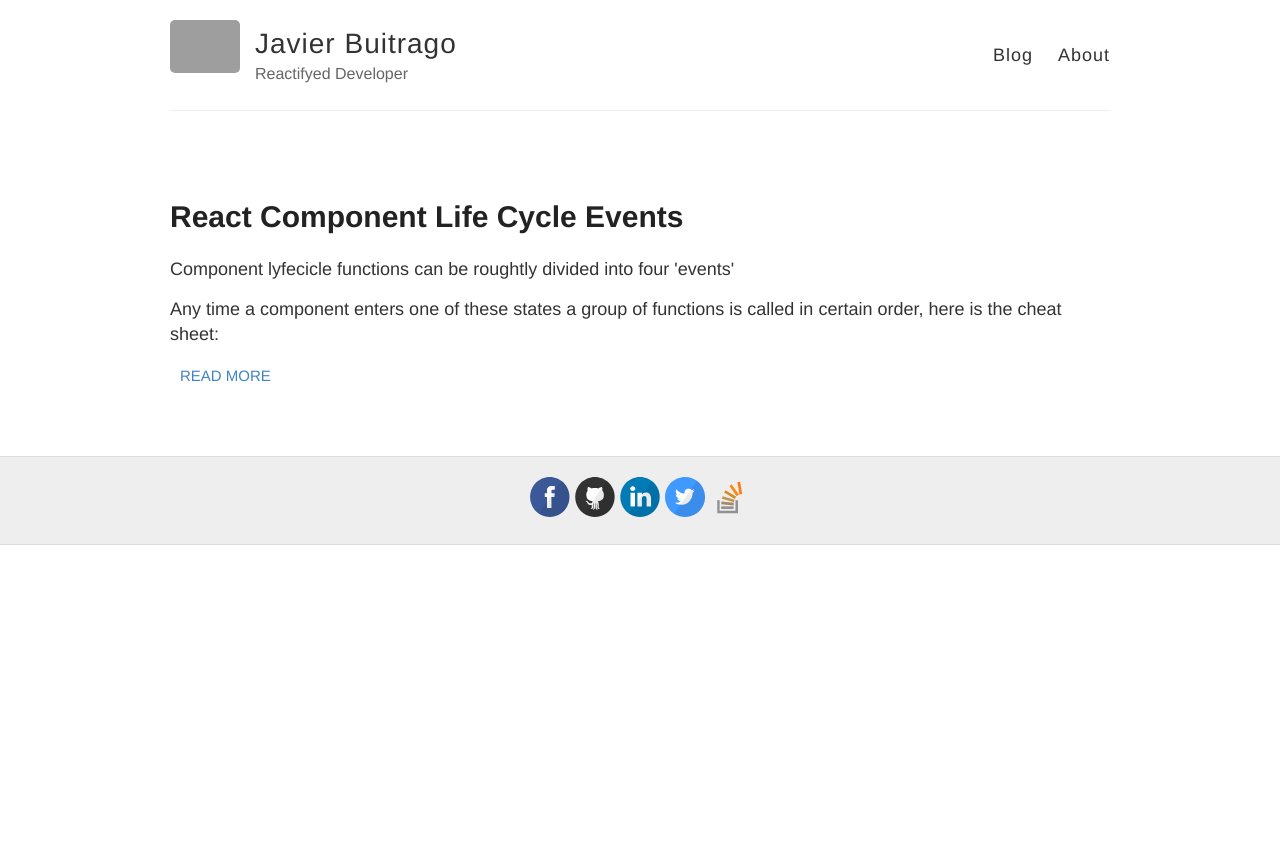
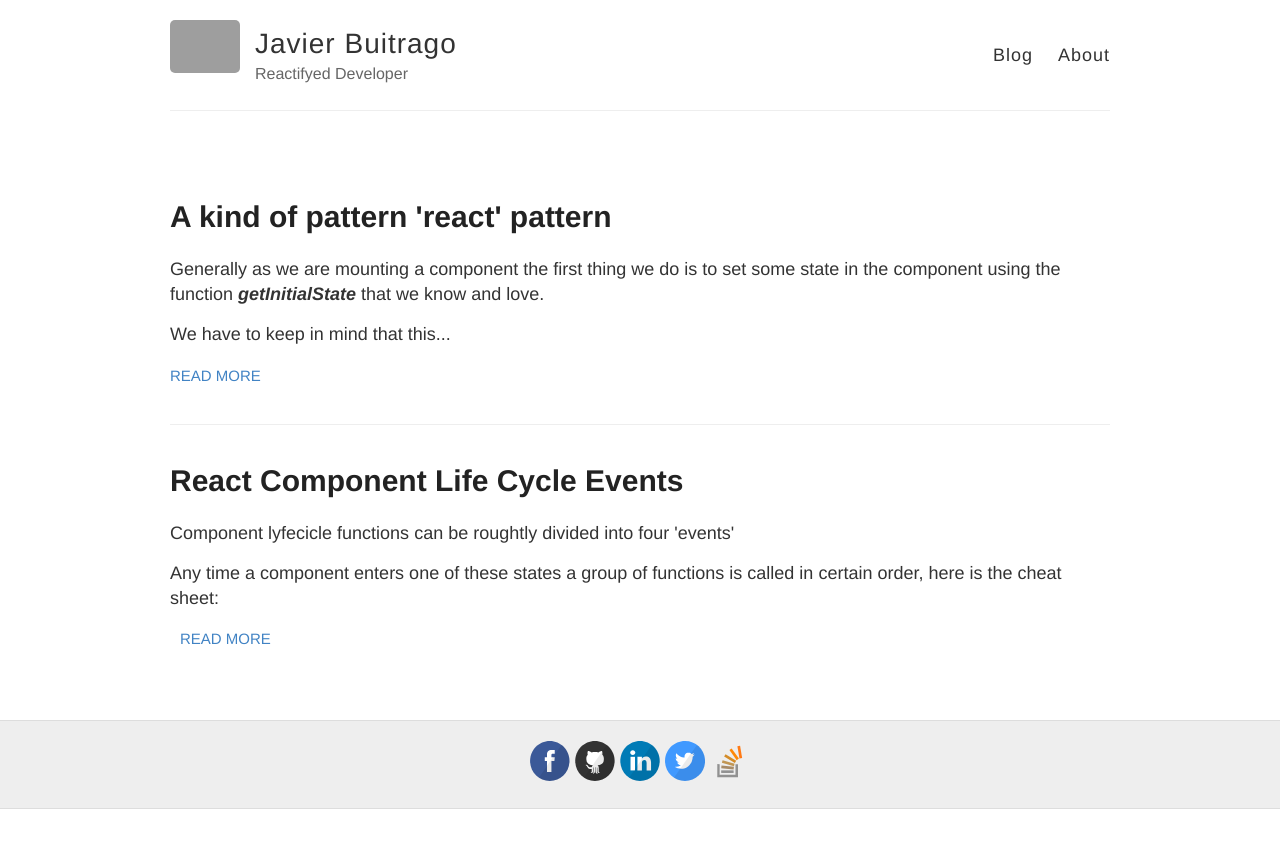
Before and after one commit to javpaw/javpaw-old.github.io, a Jekyll site: the page built from index.html, in a window 1280 px wide. Shown: the top 848 px of the page. Built offline with Jekyll 4.4.1, drawn with Linux system fonts in a browser that asks for light colours; Markdown is read by kramdown in place of the engine named in the settings; grey boxes are pictures that could not be loaded.

Commit message:
new post

```diff
--- /dev/null
+++ b/_posts/2015-1-27-A_kind_of_pattern.html
@@ -0,0 +1,46 @@
+---
+layout: post
+title: A kind of pattern 'react' pattern
+---
+
+<p>
+	Generally as we are mounting a component the first thing we do
+	is to set some state in the component using the function <strong><i>getInitialState</i></strong> that we know and love.
+</p>
+
+<p>
+	We have to keep in mind that this function is only called while we mount the component and is not not called when the component is updating; remember this and you will avoid a couple of headaches when you are developing an application in reactjs.
+</p>
+
+<p>
+	From time to time we want to change state when we update our component based on old state, old props and new props.
+</p>
+
+<p>
+a recurrent <i>'pattern'</i> that is used is to create a function called <strong> computeState </strong> that takes the old state, the new props, the old props and generate the new state. This method is called from <strong> getInitialState  </strong> and <strong> componentWillReceiveProps. </strong> Given a function signature like:
+</p>
+
+<p>
+function computeState(oldState, newProps, oldProps){
+   <br>
+   ...
+  </br>
+}
+</p>
+
+<p>
+from getInitialState the call is something on the lines:
+<br>
+computeState({some:'new state'}, this.props, {});
+</p>
+
+<p>
+and the call from componentWillReceiveProps:
+<br>
+computeState(this.state, newProps, this.props);
+</p>
+
+<p>
+this is an effor to have just one place to calculate the new state when the component is mounted or updated, of course your mileage may vary.
+An example of a component that works as an acumulator: <a href="http://jsfiddle.net/cmft0vmj/10/">jsfiddle</a>
+</p>
```
Also changed, not shown: about.md (+2 -2 lines).
